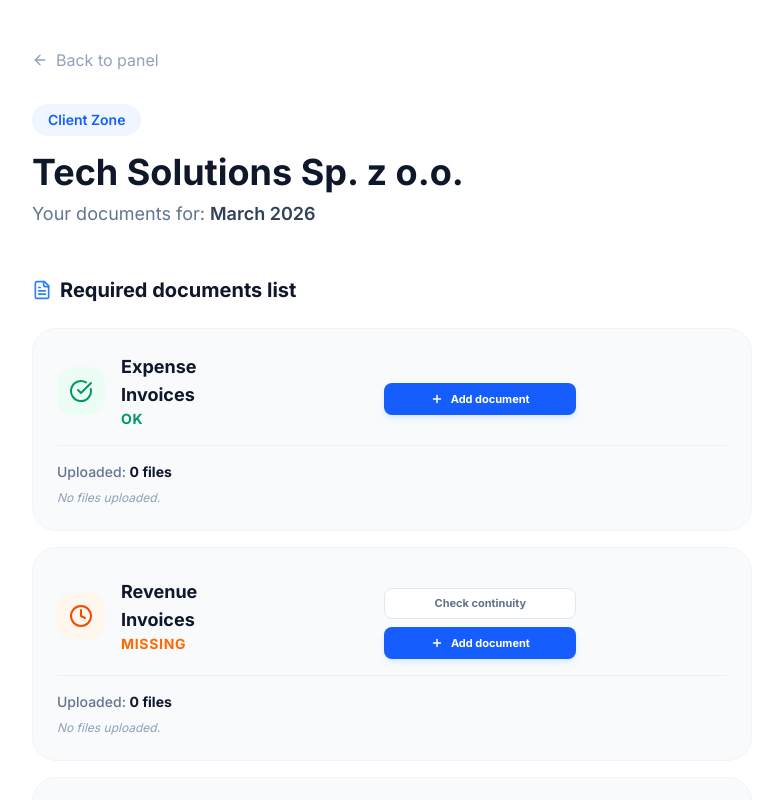
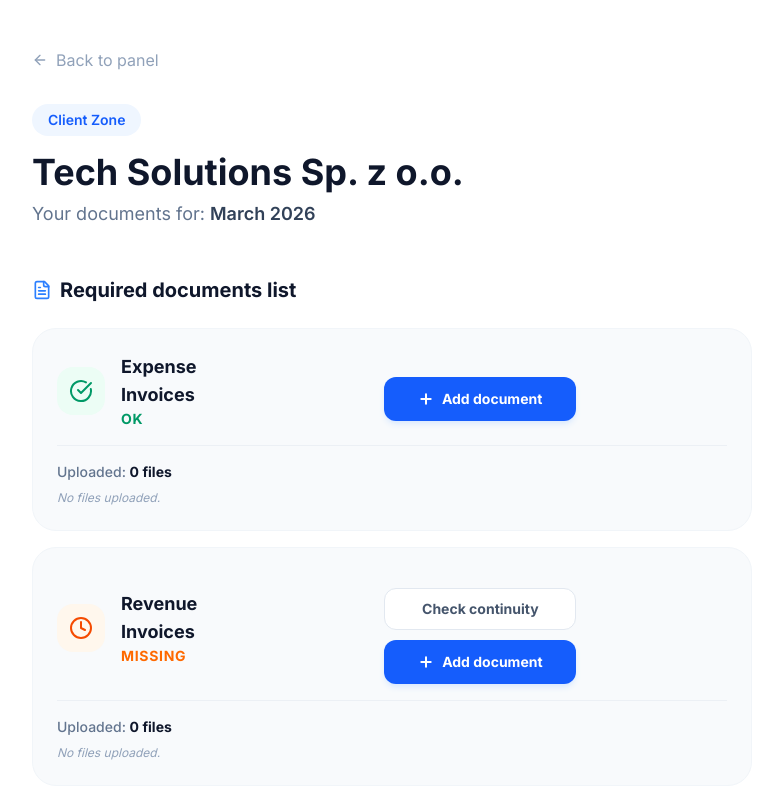
Before and after one commit to Arcziwald/CustomerAccounting, a React (Vite) app: page /client/1 in a window 1280 px wide. Shown: the top 800 px of the page, without its empty margins (248-1031 px from the left). Built offline with nearby package versions, Linux system fonts and the light colour scheme.

Commit message:
change size

```diff
--- a/src/components/ClientView.tsx
+++ b/src/components/ClientView.tsx
@@ -212,18 +212,17 @@ export default function ClientView({ clients, updateClientStatus, addFileToDocum
     </div>
   </div>
   </div>
-                  {/* SEKCJA PRZYCISKÓW - Odchudzona i elegancka */}
-                  {/* SEKCJA PRZYCISKÓW - Eleganckie, małe i wyśrodkowane */}
-<div className="flex flex-col items-center justify-center gap-2 mt-4 w-full">
+                  {/* SEKCJA PRZYCISKÓW - Czytelna czcionka, kontrolowana szerokość */}
+<div className="flex flex-col items-center justify-center gap-2.5 mt-4 w-full">
 
-  {/* Przycisk Sprawdź ciągłość - mniejszy i subtelny */}
+  {/* Przycisk Sprawdź ciągłość - przywrócony rozmiar text-sm */}
   {doc.label.toLowerCase().includes('faktur') && doc.status !== 'OK' && (
     <button
       onClick={() => setShowChecker(!showChecker)}
-      className={`w-48 py-1.5 rounded-lg text-[11px] font-bold transition-all border ${
+      className={`w-48 py-2.5 rounded-xl text-sm font-bold transition-all border ${
         showChecker
           ? 'bg-slate-200 text-slate-800 border-slate-300'
-          : 'bg-white border-slate-200 text-slate-500 hover:text-slate-900 hover:border-slate-300'
+          : 'bg-white border-slate-200 text-slate-600 hover:text-slate-900 hover:border-slate-300'
       }`}
     >
       {t('client_view.check_continuity')}
@@ -241,18 +240,18 @@ export default function ClientView({ clients, updateClientStatus, addFileToDocum
     }}
   />
 
-  {/* Przycisk Dodaj dokument - smukły i wyśrodkowany */}
+  {/* Przycisk Dodaj dokument - przywrócony rozmiar text-sm i czytelna ikona */}
   <button
     onClick={() => document.getElementById(`file-upload-${doc.id}`)?.click()}
     disabled={uploading === doc.id || client.locked}
-    className="w-48 py-2 bg-blue-600 text-white rounded-lg text-[11px] font-bold hover:bg-blue-700 transition-all shadow-md shadow-blue-100 disabled:opacity-50 disabled:bg-slate-200 flex items-center justify-center gap-2"
+    className="w-48 py-3 bg-blue-600 text-white rounded-xl text-sm font-bold hover:bg-blue-700 transition-all shadow-md shadow-blue-100 disabled:opacity-50 disabled:bg-slate-200 flex items-center justify-center gap-2"
   >
     {uploading === doc.id ? (
       <motion.div animate={{ rotate: 360 }} transition={{ repeat: Infinity, duration: 1, ease: "linear" }}>
-        <Upload className="w-3 h-3" />
+        <Upload className="w-4 h-4" />
       </motion.div>
     ) : (
-      <><Plus className="w-3 h-3 stroke-[3px]" />{t('client_view.add_doc')}</>
+      <><Plus className="w-4 h-4 stroke-[3px]" />{t('client_view.add_doc')}</>
     )}
   </button>
 </div>
```
